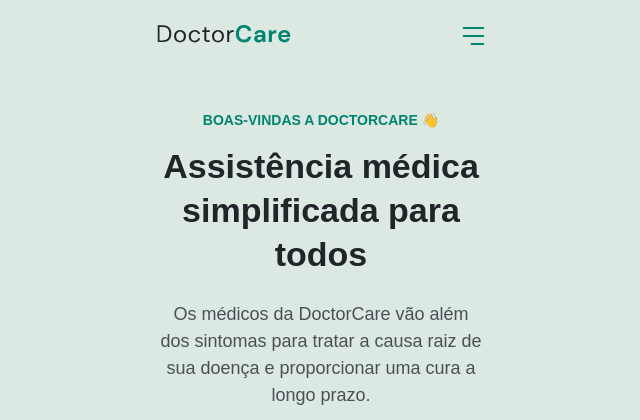
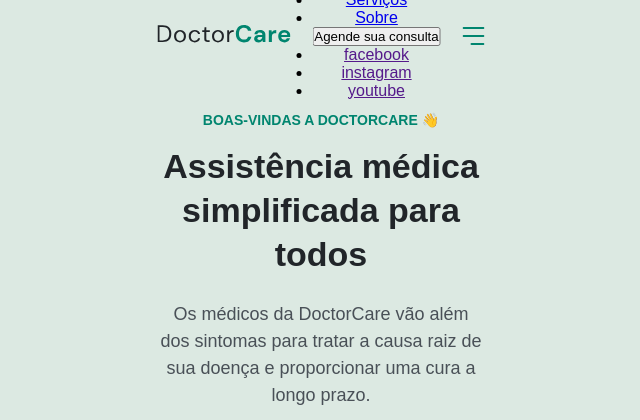
Before and after one commit to WerickL/Estudos, a PHP site: page / in a window 1280 px wide. Shown: the top 420 px of the page, without its empty margins (319-959 px from the left). Run offline with PHP 8.4, Linux system fonts and the light colour scheme.

Commit message:
break in the bulding

```diff
--- a/HTML-CSS/NLW/assets/estilos/style.css
+++ b/HTML-CSS/NLW/assets/estilos/style.css
@@ -85,7 +85,7 @@ header p{
   margin-top: 2.4rem;
 
 }
-button{
+header button{
   display: block;
   background-color: var(--cor-primaria);
   margin-top: 3.2rem;
--- a/HTML-CSS/NLW/index.HTML
+++ b/HTML-CSS/NLW/index.HTML
@@ -60,6 +60,25 @@
             />
           </svg>
         </a>
+        <div class="menu">
+          <ul>
+            <li>
+              <a href="#">Inicio</a>
+            </li>
+            <li>
+              <a href="#">Serviços</a>
+            </li>
+            <li>
+              <a href="#">Sobre</a>
+            </li>
+          </ul>
+          <button>Agende sua consulta</button>
+          <ul class="social-links">
+            <li><a href="">facebook</a></li>
+            <li><a href="">instagram</a></li>
+            <li><a href="">youtube</a></li>
+          </ul>
+        </div>
         <svg
             width="22"
             height="18"
```
